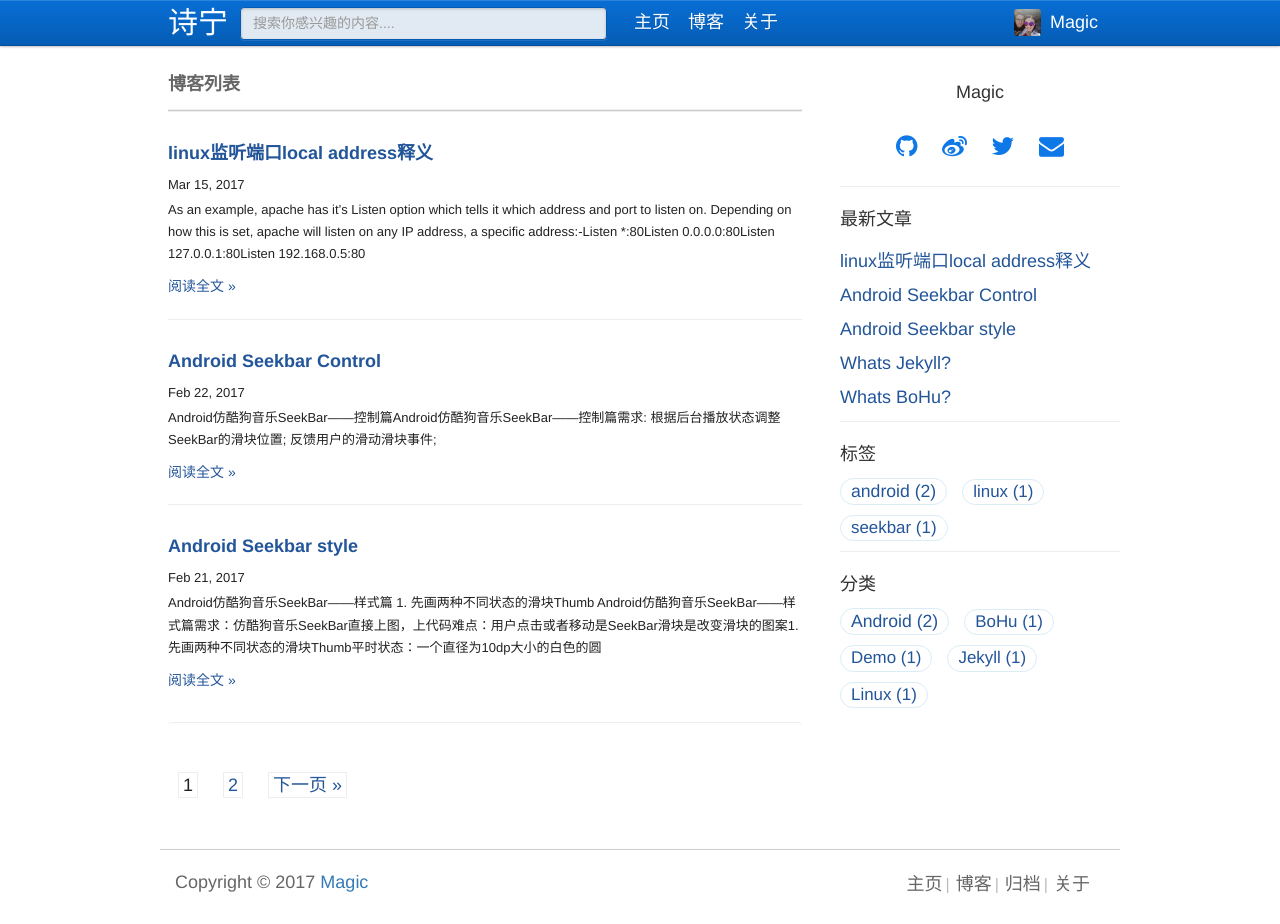
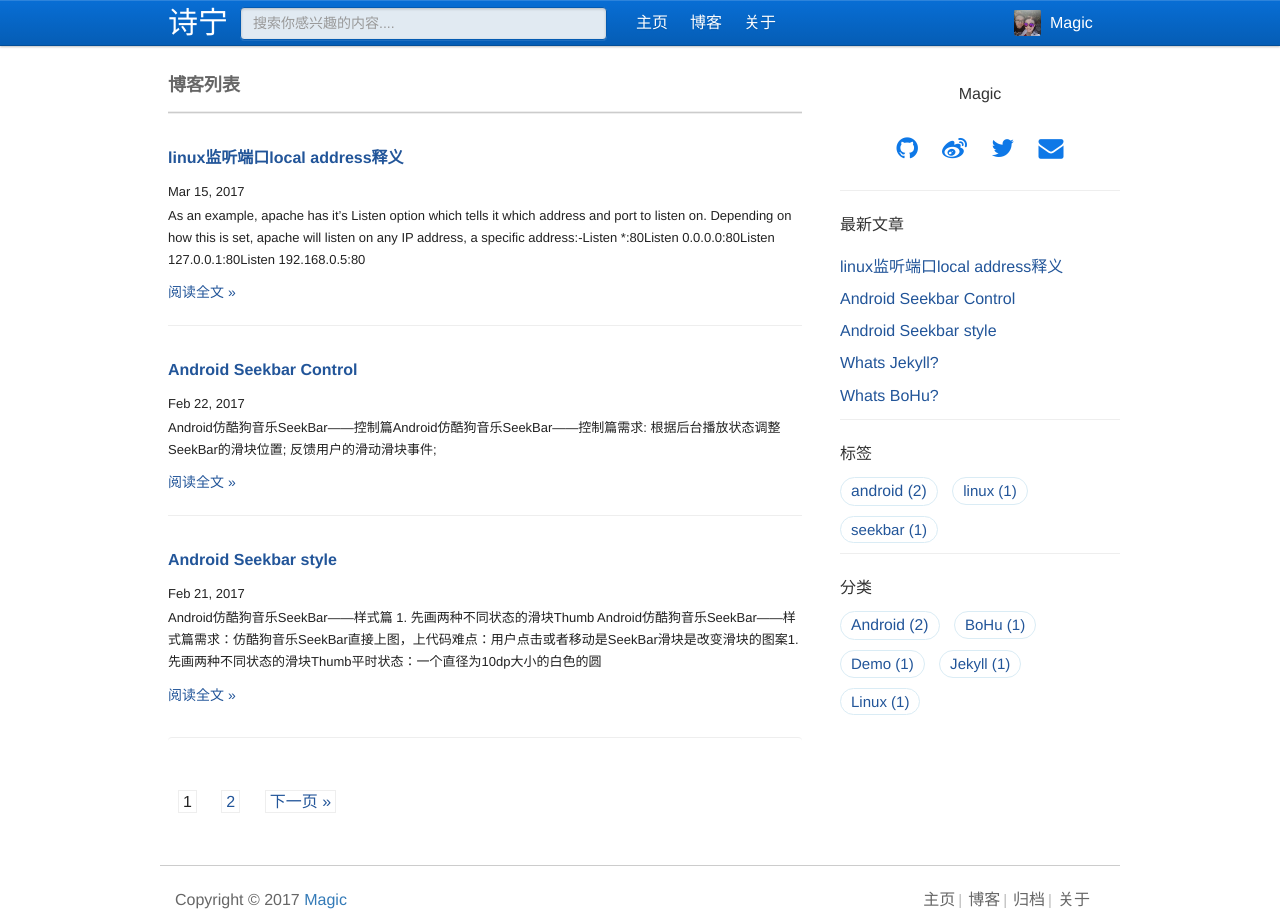
Before and after one commit to magic5650/magic5650.github.io, a Jekyll site: the page built from index.html, in a window 1280 px wide and 924 px high. Built offline with Jekyll 4.4.1, drawn with Linux system fonts in a browser that asks for light colours; the list of posts is cut into pages by our own code.

Commit message:
Signed-off-by: magic5650 <magic5650@126.com>

```diff
--- a/assets/css/main.css
+++ b/assets/css/main.css
@@ -2,15 +2,16 @@
 html, body, header, main, footer, h1, p, nav, div, ul, li, a, img, span {
   margin: 0;
   padding: 0;
-  font-size: 18px;
+  font-size: 16px;
+  line-height: 1.7;
   font-family: 'Helvetica Neue',Helvetica,Arial,sans-serif; }
 
 p, ul, li, img {
   margin: 0;
   padding: 0;
   font-family: Arial, "Hiragino Sans GB", 冬青黑, "Microsoft YaHei", 微软雅黑, SimSun, 宋体, Helvetica, Tahoma, "Arial sans-serif";
-  font-size: 16px;
-  line-height: 1.6;
+  font-size: 15px;
+  line-height: 1.7;
   word-wrap: break-word;
   -webkit-tap-highlight-color: transparent;
   -webkit-font-smoothing: antialiased; }
@@ -217,7 +218,7 @@ main {
     color: #222;
     margin: 5px 0; }
     .sidebar li a {
-      color: #0664C2; }
+      color: #259; }
     .sidebar li a:hover {
       text-decoration: underline !important; }
     .sidebar p a:hover {
@@ -285,7 +286,7 @@ main {
   margin: 30px 0; }
   .post .post-content p {
     margin: 20px 0;
-    line-height: 1.5; }
+    line-height: 27px; }
     .post .post-content p img {
       display: block;
       margin-bottom: 10px;
@@ -301,8 +302,8 @@ main {
     line-height: 1.7; }
     .post-excerpt a {
         font-size: 14px; }
-.post-list a {
-    color: #259 !important; }
+    .post-list a {
+      color: #259; }
     .post-list a:hover {
         text-decoration: underline !important; }
 
@@ -459,7 +460,8 @@ div.go-top {
         font-family: Arial;
         color: #bbbbbb; }
       .profile .profile-main .items > div span {
-        font-size: 13px; }
+        font-size: 13px;
+        line-height: 1.5 }
     .profile .profile-main i {
       font-size: 13px; }
     .profile .profile-main .place-domain-sex > i {
@@ -475,7 +477,7 @@ div.go-top {
       border-top: 1px dotted #eee;
       margin: 10px -18px 0 0;
       overflow: hidden;
-      padding: 12px 15px 0 0;
+      padding: 8px 15px 0 0;
       font-size: 13px; }
   .profile .profile-navbar {
     height: 45px;
```
